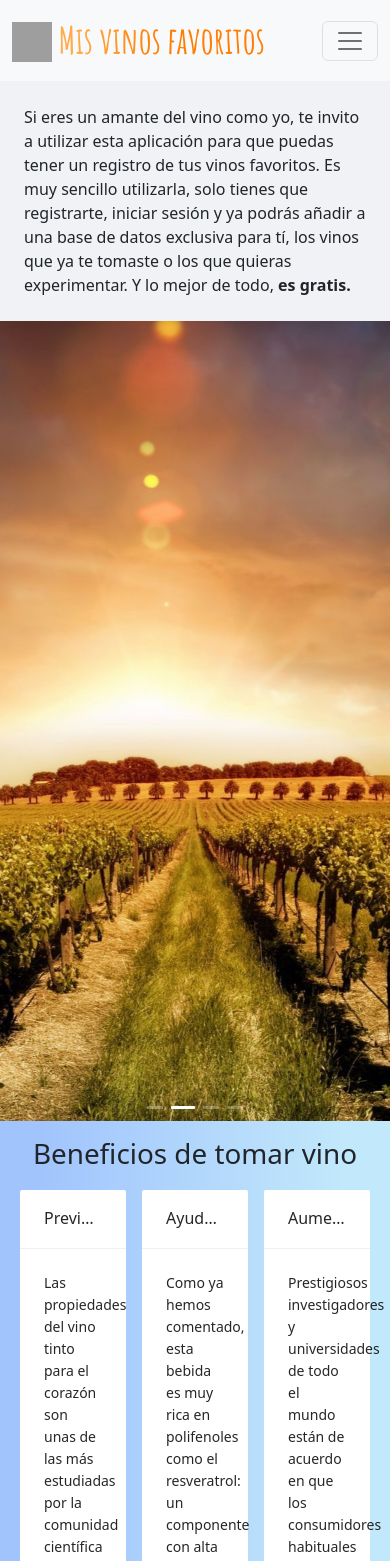
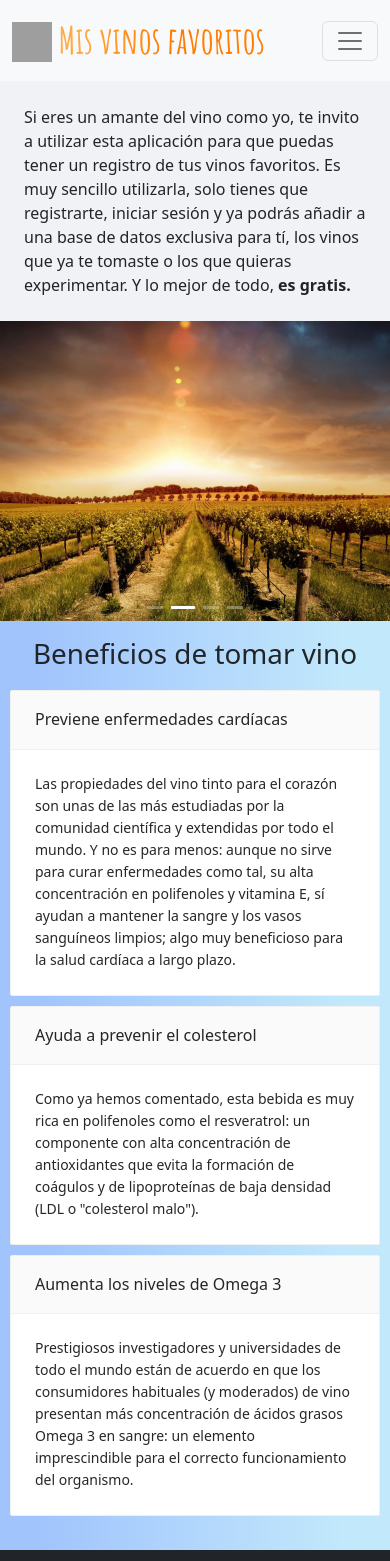
Before and after one commit to juancgalueweb/wines-blog, a React (Create React App) app in the folder client/: page /home in a window 390 px wide. Shown: the top 1561 px of the page. Built offline with nearby package versions, Linux system fonts and the light colour scheme; no server answers; grey boxes are pictures that could not be loaded.

Commit message:
feat: :lipstick: Improves a bit the responsive design for mobiles

```diff
--- a/client/src/components/Header.jsx
+++ b/client/src/components/Header.jsx
@@ -28,7 +28,7 @@ export const Header = () => {
   };
 
   return (
-    <Navbar bg="light" expand="lg" fixed="top">
+    <Navbar collapseOnSelect bg="light" expand="lg" fixed="top">
       <Container>
         <Navbar.Brand id="brand-text">
           <img
@@ -40,24 +40,24 @@ export const Header = () => {
           />{" "}
           Mis vinos favoritos
         </Navbar.Brand>
-        <Navbar.Toggle aria-controls="basic-navbar-nav" />
-        <Navbar.Collapse id="basic-navbar-nav">
+        <Navbar.Toggle aria-controls="responsive-navbar-nav" />
+        <Navbar.Collapse id="responsive-navbar-nav">
           <Nav className="me-auto">
-            <Nav.Link onClick={() => history.push("/home")}>
+            <Nav.Link href="/home">
               <FontAwesomeIcon icon={faHome} className="me-2" />
               Home
             </Nav.Link>
-            <Nav.Link onClick={() => history.push("/mis-vinos")}>
+            <Nav.Link href="/mis-vinos">
               <FontAwesomeIcon icon={faWineGlassAlt} className="me-2" />
               Ver mis vinos
             </Nav.Link>
           </Nav>
           <Nav>
-            <Nav.Link onClick={handleRegister}>
+            <Nav.Link onClick={handleRegister} href="/register">
               <FontAwesomeIcon icon={faUserPlus} className="me-2" />
               Registro
             </Nav.Link>
-            <Nav.Link onClick={handleLogin}>
+            <Nav.Link onClick={handleLogin} href="/login">
               <FontAwesomeIcon icon={faSignInAlt} className="me-2" />
               Login
             </Nav.Link>
--- /dev/null
+++ b/client/src/sass/_homeScreen.scss
@@ -0,0 +1,25 @@
+$breakpoint-mobile: 1280px;
+$breakpoint-desktop: 1281px;
+
+@media screen and (max-width:$breakpoint-mobile) {
+  .my-container {
+    margin: 10px;
+  }
+
+  .image-carousel {
+    height: 300px;
+  }
+}
+
+@media screen and (min-width:$breakpoint-desktop) {
+  .my-container {
+    margin: 10px;
+  }
+
+  .image-carousel {
+    object-fit: cover;
+    width: 100%;
+    height: 700px;
+  }
+
+}
--- a/client/src/sass/index.scss
+++ b/client/src/sass/index.scss
@@ -5,4 +5,5 @@
 @import "./winesmain";
 @import "./wineform";
 @import "./footer";
-@import "./winesContainer"
+@import "./winesContainer";
+@import "./homeScreen"
--- a/client/src/views/HomeScreen.jsx
+++ b/client/src/views/HomeScreen.jsx
@@ -54,13 +54,13 @@ export const HomeScreen = () => {
         </div>
       </Carousel>
       <h1 className="text-dark text-center pt-3">Beneficios de tomar vino</h1>
-      <div className="site-card-wrapper" style={{ margin: "20px" }}>
+      <div className="my-container">
         <Row gutter={16}>
-          <Col span={8}>
+          <Col xs={24} xl={8}>
             <Card
               title="Previene enfermedades cardíacas"
-              bordered={false}
-              style={{ minHeight: "fit-content" }}
+              headStyle={{ backgroundColor: "#fafafa" }}
+              style={{ minHeight: "fit-content", marginTop: 10 }}
             >
               Las propiedades del vino tinto para el corazón son unas de las más
               estudiadas por la comunidad científica y extendidas por todo el
@@ -70,11 +70,11 @@ export const HomeScreen = () => {
               muy beneficioso para la salud cardíaca a largo plazo.
             </Card>
           </Col>
-          <Col span={8}>
+          <Col xs={24} xl={8}>
             <Card
               title="Ayuda a prevenir el colesterol"
-              bordered={false}
-              style={{ minHeight: "fit-content" }}
+              headStyle={{ backgroundColor: "#fafafa" }}
+              style={{ minHeight: "fit-content", marginTop: 10 }}
             >
               Como ya hemos comentado, esta bebida es muy rica en polifenoles
               como el resveratrol: un componente con alta concentración de
@@ -82,11 +82,11 @@ export const HomeScreen = () => {
               lipoproteínas de baja densidad (LDL o "colesterol malo").
             </Card>
           </Col>
-          <Col span={8}>
+          <Col xs={24} xl={8}>
             <Card
               title="Aumenta los niveles de Omega 3"
-              bordered={false}
-              style={{ minHeight: "fit-content" }}
+              headStyle={{ backgroundColor: "#fafafa" }}
+              style={{ minHeight: "fit-content", marginTop: 10 }}
             >
               Prestigiosos investigadores y universidades de todo el mundo están
               de acuerdo en que los consumidores habituales (y moderados) de
--- a/client/src/views/LoginRegisterScreen.jsx
+++ b/client/src/views/LoginRegisterScreen.jsx
@@ -30,9 +30,13 @@ export const LoginRegisterScreen = () => {
   }, []); // eslint-disable-line react-hooks/exhaustive-deps
 
   return (
-    <Container className="m-3 w-75 mx-auto">
+    <Container className="m-3 mx-auto">
       <Row>
-        <Col span={14} className="border rounded bg-light mx-auto pb-2 pt-4">
+        <Col
+          xs={23}
+          xl={14}
+          className="border rounded bg-light mx-auto pb-2 pt-4"
+        >
           {isLogin ? (
             <h2 className="text-center">Login</h2>
           ) : (
```
